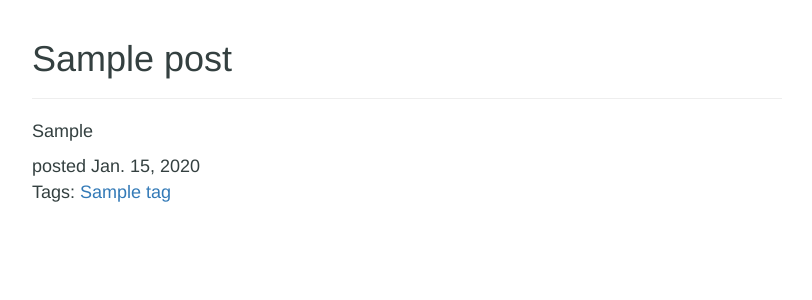
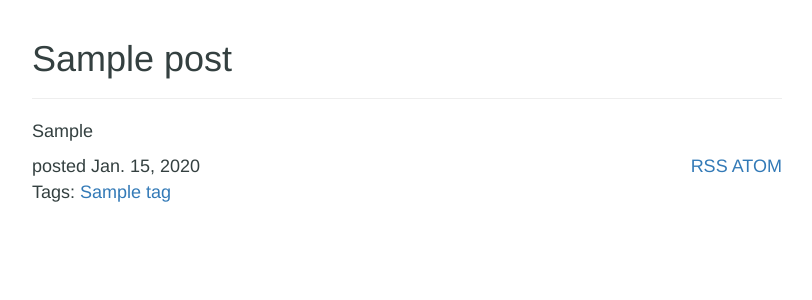
Before and after one commit to brandonw/personal-site, a Django app: template personal-site/templates/blog/post.html in a window 1280 px wide. Shown: the part 51-351 px from the top of the page, without its empty margins (233-1045 px from the left). Run offline with Django 3.2, Linux system fonts and the light colour scheme; the template is opened without the code that fills it: most values are stand-ins (such as "Sample title", 1, 10 or a date in 2020); some libraries are stand-ins or nearby versions.

Commit message:
Add feed links to blog

```diff
--- a/personal-site/blog/urls.py
+++ b/personal-site/blog/urls.py
@@ -21,8 +21,10 @@ urlpatterns = patterns('',
     ),
     url(
         r'^rss/$',
-        views.BlogRssFeed()),
+        views.BlogRssFeed(),
+        name='rss'),
     url(
         r'^atom/$',
-        views.BlogAtomFeed()),
+        views.BlogAtomFeed(),
+        name='atom'),
 )
--- a/personal-site/templates/blog/home.html
+++ b/personal-site/templates/blog/home.html
@@ -44,4 +44,9 @@
     {% endif %}
 </ul>
 
+<p class="text-right">
+    <a href="{% url 'rss' %}">RSS</a>
+    <a href="{% url 'atom' %}">ATOM</a>
+</p>
+
 {% endblock %}
--- a/personal-site/templates/blog/post.html
+++ b/personal-site/templates/blog/post.html
@@ -14,6 +14,8 @@
 
 <p>{{ post.get_full|safe }}</p>
 
+<div class="clearfix">
+    <div class="pull-left">
         posted {{ post.pub_date|date }}
         <p>Tags:
         {% for tag in post.tags.all %}
@@ -24,5 +26,12 @@ posted {{ post.pub_date|date }}
         {% endif %}
         {% endfor %}
         </p>
+    </div>
+
+    <p class="pull-right">
+        <a href="{% url 'rss' %}">RSS</a>
+        <a href="{% url 'atom' %}">ATOM</a>
+    </p>
+</div>
 
 {% endblock %}
```
Lines whose indentation alone changed are shown as unchanged.
